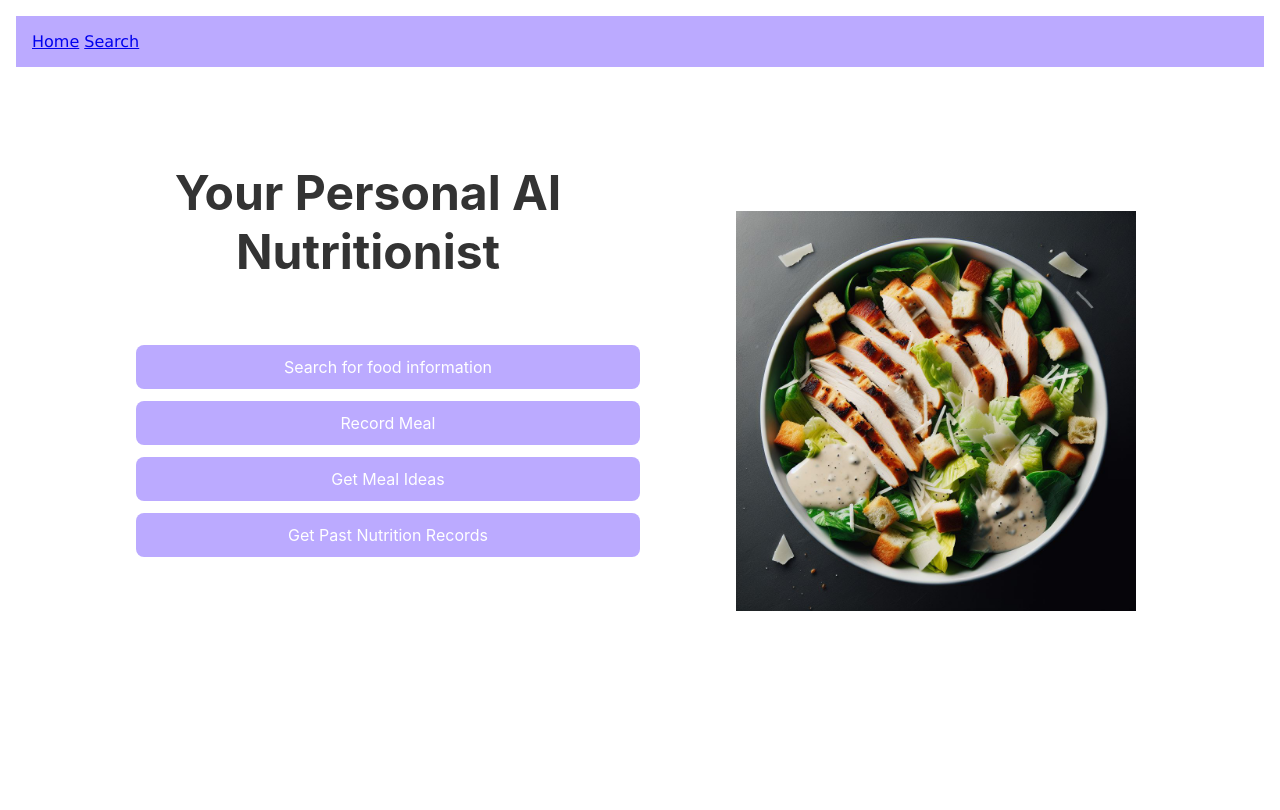
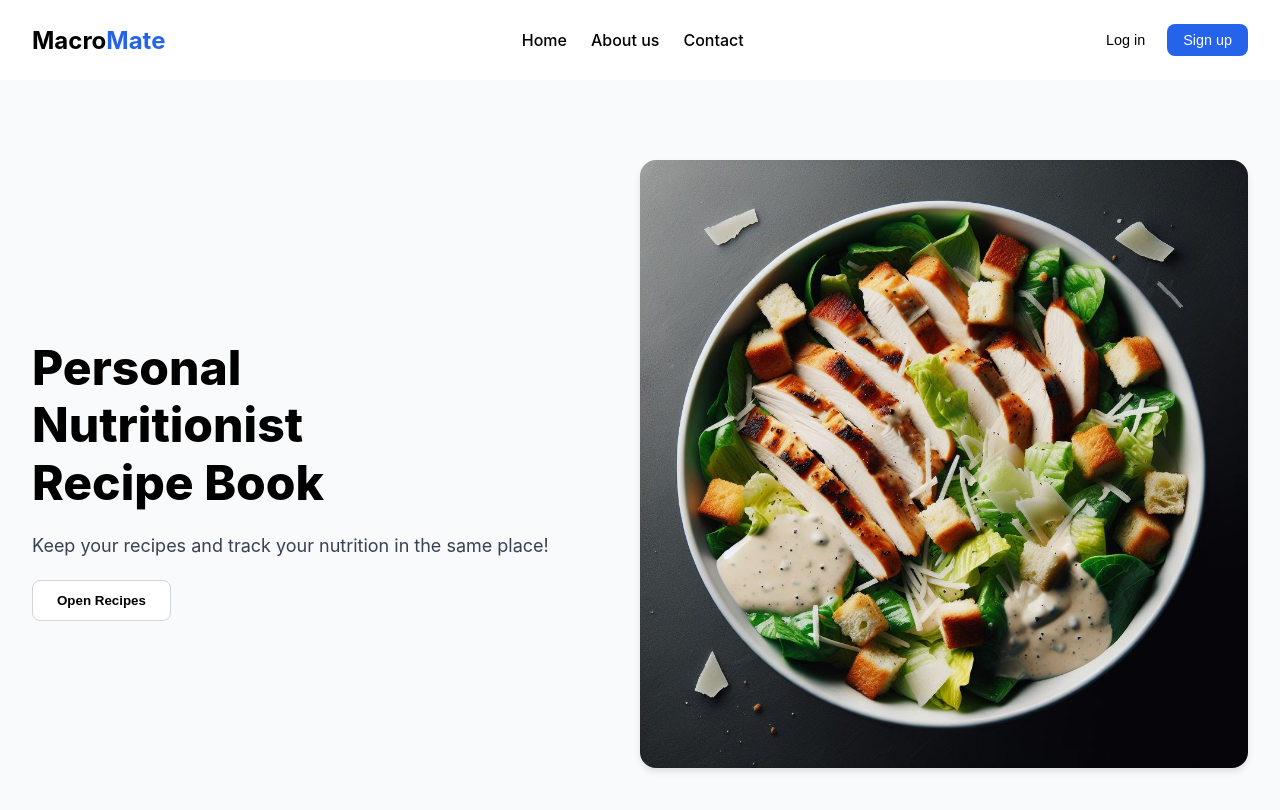
Before and after one commit to savannahharvey/nutritionistApp, a React (Create React App) app in the folder frontend/: page / in a window 1280 px wide. Shown: the top 810 px of the page. Built offline with nearby package versions, Linux system fonts and the light colour scheme.

Commit message:
added to frontend a new picture

```diff
--- a/frontend/src/App.js
+++ b/frontend/src/App.js
@@ -12,10 +12,20 @@ function App() {
   return (
     <Router>
       <div>
-        {/* Navigation Bar */}
-        <nav class="topnav">
-          <Link to="/" style = {{ marginRight: 5 }}>Home</Link>
-          <Link to="/search">Search</Link>
+        {/* Navbar */}
+        <nav style={{ display: "flex", justifyContent: "space-between", alignItems: "center", padding: "1.5rem 2rem", boxShadow: "0 1px 2px rgba(0, 0, 0, 0.1)", backgroundColor: "#fff" }}>
+          <div style={{ fontSize: "1.5rem", fontWeight: "bold", color: "black" }}>
+            Macro<span style={{ color: "#2563eb" }}>Mate</span>
+          </div>
+          <div style={{ display: "flex", gap: "1.5rem" }}>
+            <a href="#" style={{ color: "black", textDecoration: "none", fontWeight: "500" }}>Home</a>
+            <a href="#" style={{ color: "black", textDecoration: "none", fontWeight: "500" }}>About us</a>
+            <a href="#" style={{ color: "black", textDecoration: "none", fontWeight: "500" }}>Contact</a>
+          </div>
+          <div style={{ display: "flex", gap: "1rem" }}>
+            <button style={{ fontSize: "0.9rem", fontWeight: "500", background: "none", border: "none", color: "black" }}>Log in</button>
+            <button style={{ fontSize: "0.9rem", fontWeight: "500", backgroundColor: "#2563eb", color: "white", padding: "0.5rem 1rem", borderRadius: "0.5rem", border: "none" }}>Sign up</button>
+          </div>
         </nav>
 
         {/* Pages based on route */}
--- a/frontend/src/pages/HomePage.js
+++ b/frontend/src/pages/HomePage.js
@@ -1,24 +1,61 @@
-// home page
+// // home page
+// import { Link } from 'react-router-dom';
+// import salad from '../images/saladAI.jpeg';
+
+// function HomePage() {
+//   return (
+//     <div className="container fade-in">
+//       <div className="columnLeft">
+//         <h1 style={{ color: '#333', fontSize: '3rem', textAlign: 'center', marginBottom: '4rem' }}>Your Personal AI Nutritionist</h1>
+//         <ul className="menu" style={{ listStyleType: "none" }}>
+//           <li><Link to="/search">Search for food information</Link></li>
+//           <li><Link to="/record">Record Meal</Link></li>
+//           <li><Link to="/empty">Get Meal Ideas</Link></li>
+//           <li><Link to="/empty">Get Past Nutrition Records</Link></li>
+//         </ul>
+//       </div>
+//       <div className="columnRight">
+//         <img src={salad} alt="salad" height="400px" />
+//       </div>
+//     </div>
+//   );
+// }
+
+// export default HomePage;
+
 import { Link } from 'react-router-dom';
-import salad from '../images/saladAI.jpeg';
+import React from "react";
 
-function HomePage() {
+export default function HomePage() {
   return (
-    <div className="container fade-in">
-      <div className="columnLeft">
-        <h1 style={{ color: '#333', fontSize: '3rem', textAlign: 'center', marginBottom: '4rem' }}>Your Personal AI Nutritionist</h1>
-        <ul className="menu" style={{ listStyleType: "none" }}>
-          <li><Link to="/search">Search for food information</Link></li>
-          <li><Link to="/record">Record Meal</Link></li>
-          <li><Link to="/empty">Get Meal Ideas</Link></li>
-          <li><Link to="/empty">Get Past Nutrition Records</Link></li>
-        </ul>
-      </div>
-      <div className="columnRight">
-        <img src={salad} alt="salad" height="400px" />
+    <div style={{ minHeight: "100vh", backgroundColor: "#f9fafb", display: "flex", flexDirection: "column" }}>
+      {/* Hero Section */}
+      <div style={{ display: "flex", flexDirection: "row", justifyContent: "space-between", alignItems: "center", padding: "5rem 2rem", gap: "2rem", flexWrap: "wrap" }}>
+        {/* Text Section */}
+        <div style={{ maxWidth: "36rem" }}>
+          <h1 style={{ fontSize: "3rem", fontWeight: "800", color: "black", lineHeight: "1.2", marginBottom: "1.5rem" }}>
+            Personal<br />
+            Nutritionist<br />
+            Recipe Book
+          </h1>
+          <p style={{ color: "#374151", fontSize: "1.125rem", marginBottom: "1.5rem" }}>
+            Keep your recipes and track your nutrition in the same place!
+          </p>
+          <button style={{ backgroundColor: "white", border: "1px solid #d1d5db", padding: "0.75rem 1.5rem", borderRadius: "0.5rem", fontWeight: "600" }}>
+            Open Recipes
+          </button>
+        </div>
+
+        {/* Image Section */}
+        {/* Image Section */}
+        <div style={{ flex: "1 1 50%", maxWidth: "50%", display: "flex", justifyContent: "center" }}>
+          <img
+            src="/images/saladAI.jpeg"
+            alt="Chicken Salad Bowl"
+            style={{ borderRadius: "1rem", boxShadow: "0 4px 6px rgba(0,0,0,0.1)", maxWidth: "100%", height: "auto" }}
+          />
+        </div>
       </div>
     </div>
   );
 }
-
-export default HomePage;
```
Also changed, not shown: frontend/public/images/saladAI.jpeg (renamed from frontend/src/images/saladAI.jpeg).
